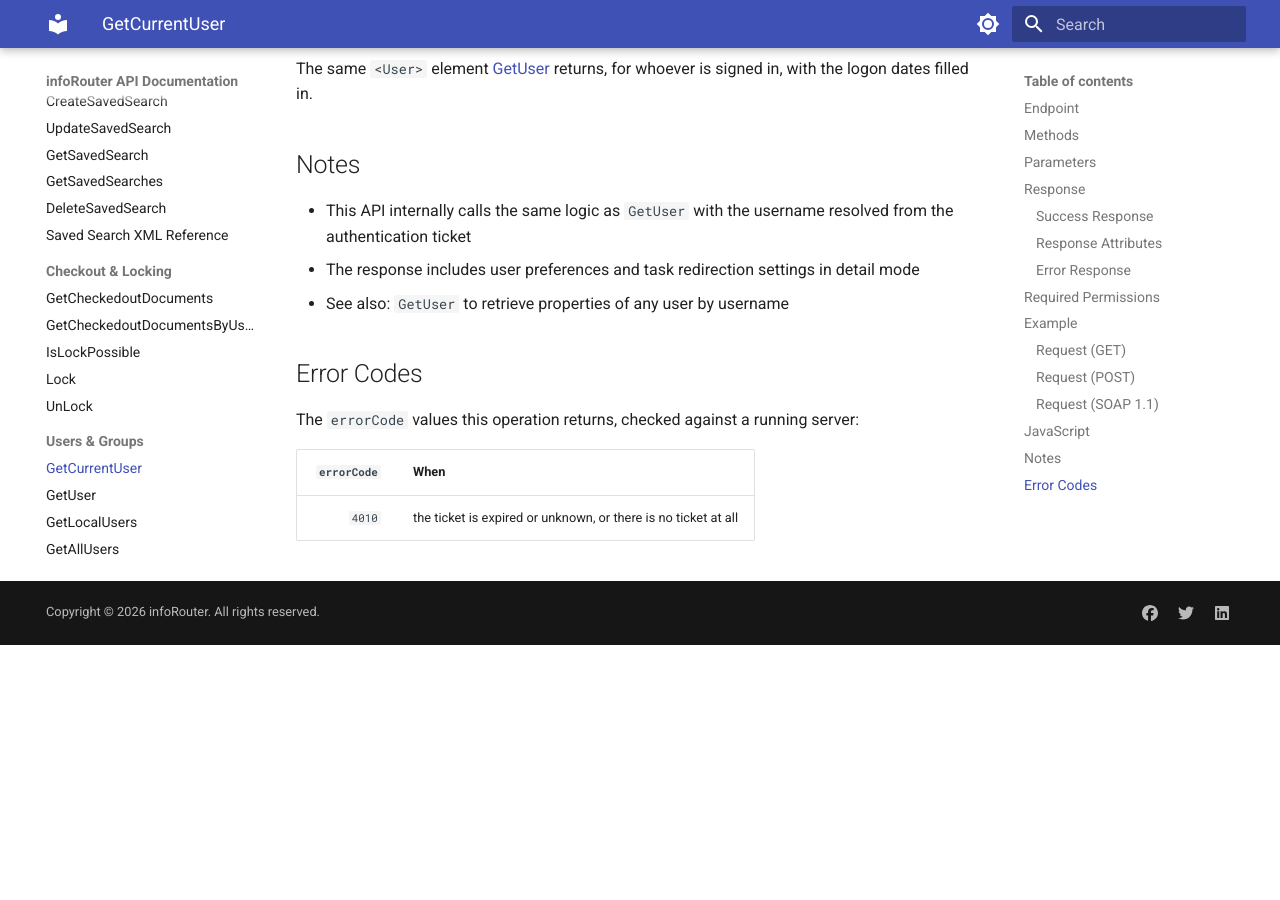
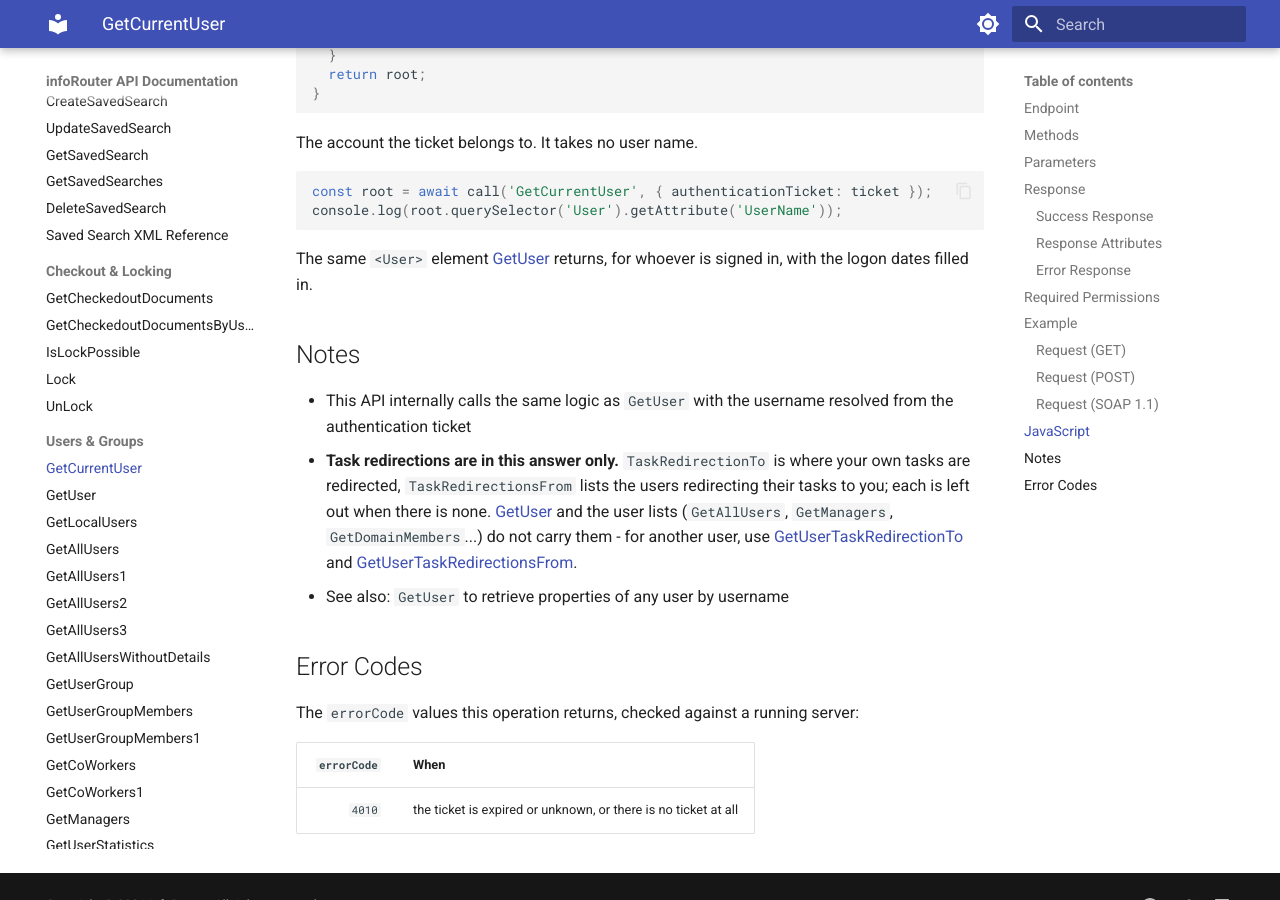
Before and after one commit to inforouter/apidocs, an MkDocs documentation site: the page built from docs/GetCurrentUser.md, in a window 1280 px wide and 900 px high, scrolled down 3453 px. Built offline with MkDocs 1.6.1 and Material for MkDocs 9.7.7, drawn with Linux system fonts in a browser that asks for light colours; before the commit the page ends 4098 px from its top, so only the background shows below that; some of the changed text lies outside the part shown.

Commit message:
GetCurrentUser: the task redirection elements it really returns, and only it
Co-Authored-By: Claude Opus 5.5 <noreply@anthropic.com>

````diff
--- a/docs/GetCurrentUser.md
+++ b/docs/GetCurrentUser.md
@@ -1,6 +1,6 @@
 # GetCurrentUser API
 
-Returns the properties of the currently authenticated user. This is a convenience wrapper around `GetUser` that does not require a `userName` parameter " the user is determined from the authentication ticket.
+Returns the properties of the currently authenticated user. This is a convenience wrapper around `GetUser` that does not require a `userName` parameter - the user is determined from the authentication ticket.
 
 ## Endpoint
 
@@ -41,9 +41,19 @@ Returns the properties of the currently authenticated user. This is a convenienc
     <Preferences>
       <!-- User preferences -->
     </Preferences>
-    <TaskRedirection>
-      <!-- Task redirection settings -->
-    </TaskRedirection>
+    <TaskRedirectionTo>
+      <StartDate>2026-10-20T00:00:00Z</StartDate>
+      <EndDate>2026-10-27T00:00:00Z</EndDate>
+      <UserId>57</UserId>
+      <UserName>ajones</UserName>
+      <FullName>Anne Jones</FullName>
+      <Email>ajones@example.com</Email>
+    </TaskRedirectionTo>
+    <TaskRedirectionsFrom>
+      <TaskRedirection>
+        <!-- StartDate, EndDate, UserId, UserName, FullName, Email of a user redirecting to you -->
+      </TaskRedirection>
+    </TaskRedirectionsFrom>
   </User>
 </root>
 ```
@@ -141,7 +151,11 @@ dates filled in.
 ## Notes
 
 - This API internally calls the same logic as `GetUser` with the username resolved from the authentication ticket
-- The response includes user preferences and task redirection settings in detail mode
+- **Task redirections are in this answer only.** `TaskRedirectionTo` is where your own tasks are redirected,
+  `TaskRedirectionsFrom` lists the users redirecting their tasks to you; each is left out when there is none.
+  [GetUser](GetUser.md) and the user lists (`GetAllUsers`, `GetManagers`, `GetDomainMembers`...) do not carry them -
+  for another user, use [GetUserTaskRedirectionTo](GetUserTaskRedirectionTo.md) and
+  [GetUserTaskRedirectionsFrom](GetUserTaskRedirectionsFrom.md).
 - See also: `GetUser` to retrieve properties of any user by username
 
 ## Error Codes
````
